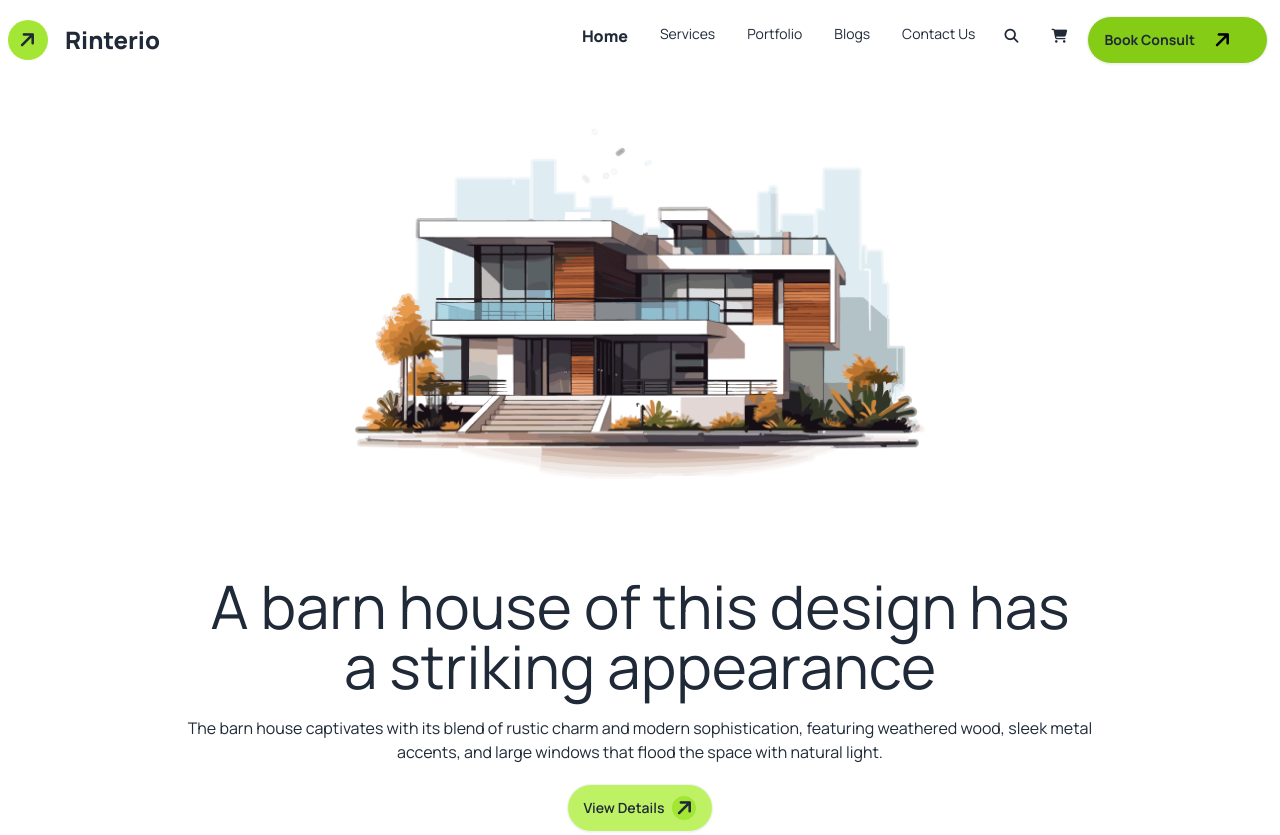
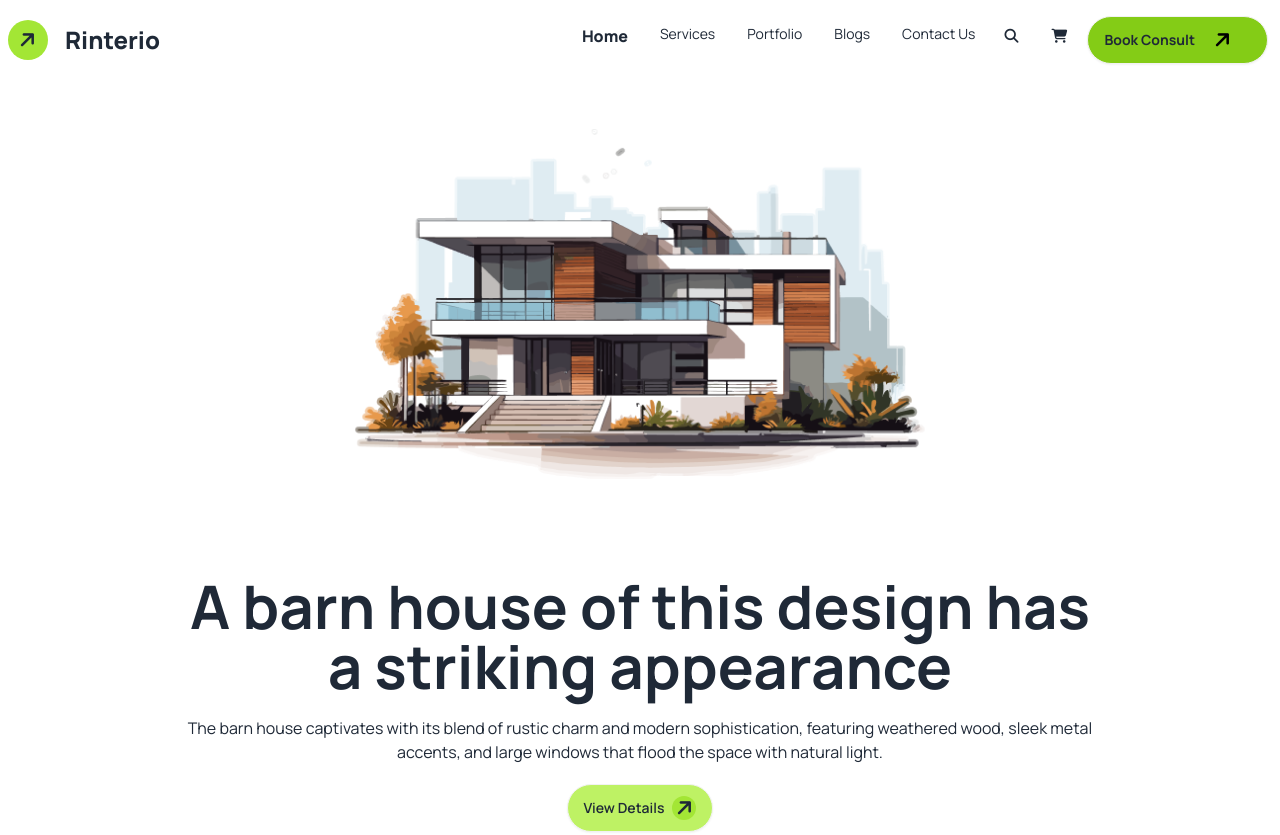
Before and after one commit to JewelRana363/assignment-3, a plain HTML site: page index.html in a window 1280 px wide. Shown: the top 835 px of the page. Drawn offline with nearby package versions, Linux system fonts and the light colour scheme.

Commit message:
final final project

```diff
--- a/index.html
+++ b/index.html
@@ -95,7 +95,7 @@
                 <img src="assets/banner.png" alt="">
             </div>
             <div>
-                <h1 class="text-6xl">A barn house of this design has <br> a striking appearance</h1>
+                <h1 class="text-6xl font-bold">A barn house of this design has <br> a striking appearance</h1>
                 <p class="mt-5">The barn house captivates with its blend of rustic charm and modern sophistication, featuring weathered wood, sleek metal <br> accents, and large windows that flood the space with natural light.</p>
                 <button class="mt-5 btn bg-lime-300 rounded-full">View Details <span class="rounded-full bg-lime-400 size-10 bg-center w-6 h-6 flex items-center justify-center"><i class="fa-solid fa-arrow-right text-xl -rotate-45"></i></span></button>
             </div>
```
